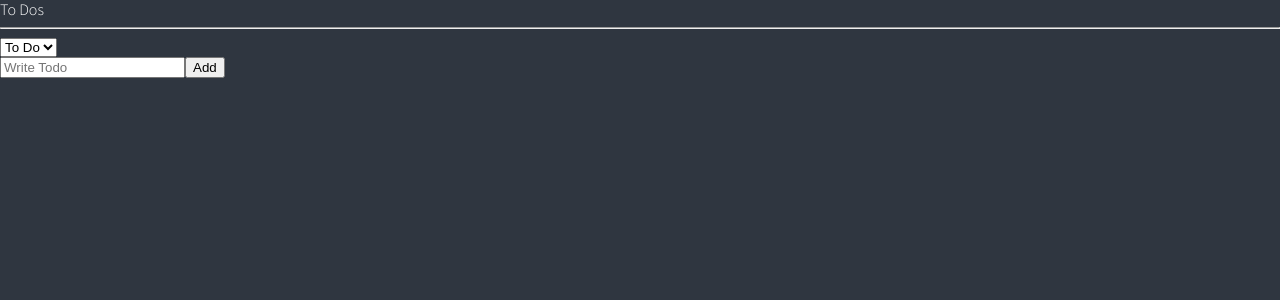
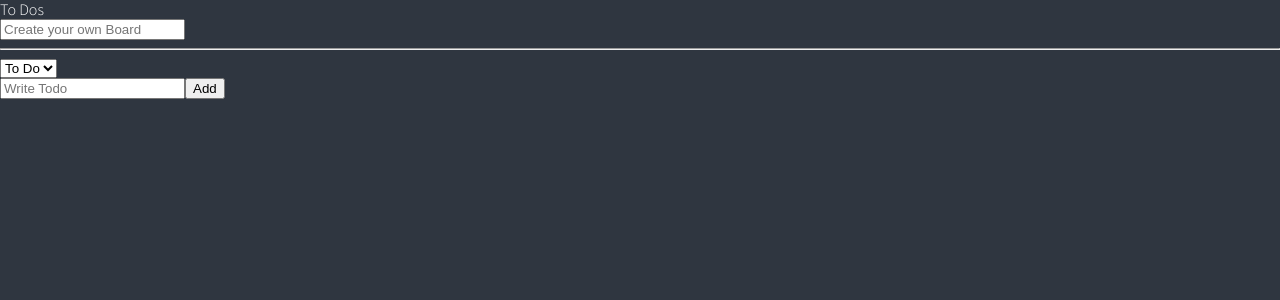
Before and after one commit to joyjsmun/Clone_Trello, a React (Create React App) app: page / in a window 1280 px wide. Shown: the top 300 px of the page. Built offline with nearby package versions, Linux system fonts and the light colour scheme.

Commit message:
ADD: function for adding category

```diff
--- /dev/null
+++ b/src/components/CreateCategory.tsx
@@ -0,0 +1,11 @@
+function CreateCategory() {
+    return (
+        <div>
+            <form>
+                <input placeholder="Create your own Board" />
+            </form>
+        </div>
+    )
+}
+
+export default CreateCategory;
--- a/src/components/TodoList.tsx
+++ b/src/components/TodoList.tsx
@@ -1,6 +1,7 @@
 import React from "react";
 import { useRecoilState, useRecoilValue } from "recoil";
 import { Categories, categoryState, toDoSelector } from "../atoms";
+import CreateCategory from "./CreateCategory";
 import CreateToDo from "./CreateToDo";
 import ToDo from "./ToDo";
 
@@ -14,6 +15,7 @@ function ToDoList(){
     return(
         <div>
             <h1>To Dos</h1>
+            <CreateCategory />
             <hr />
             <select value={category} onInput={onInput}>
                 <option value={Categories.To_Do}>To Do</option>
```
